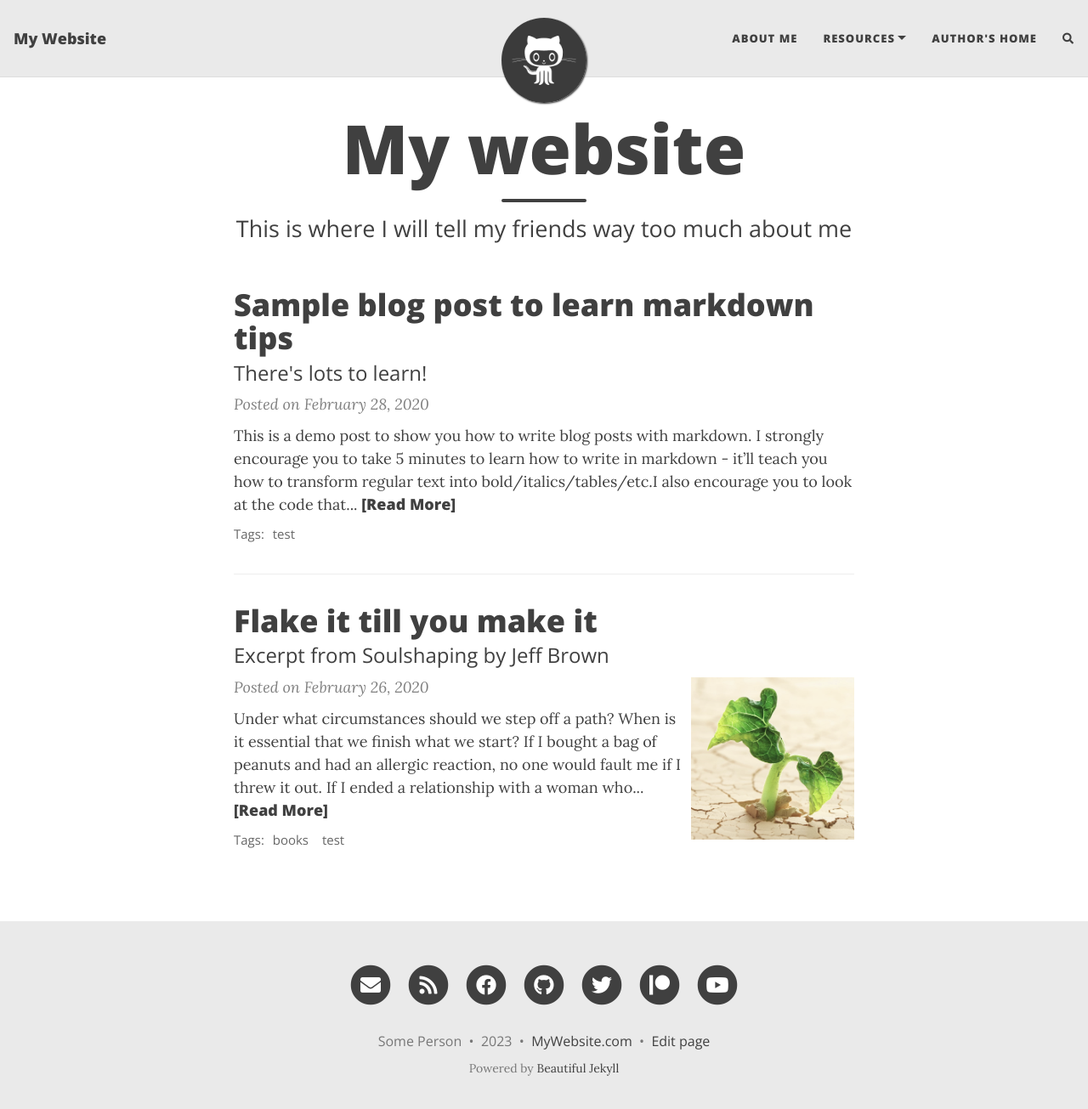
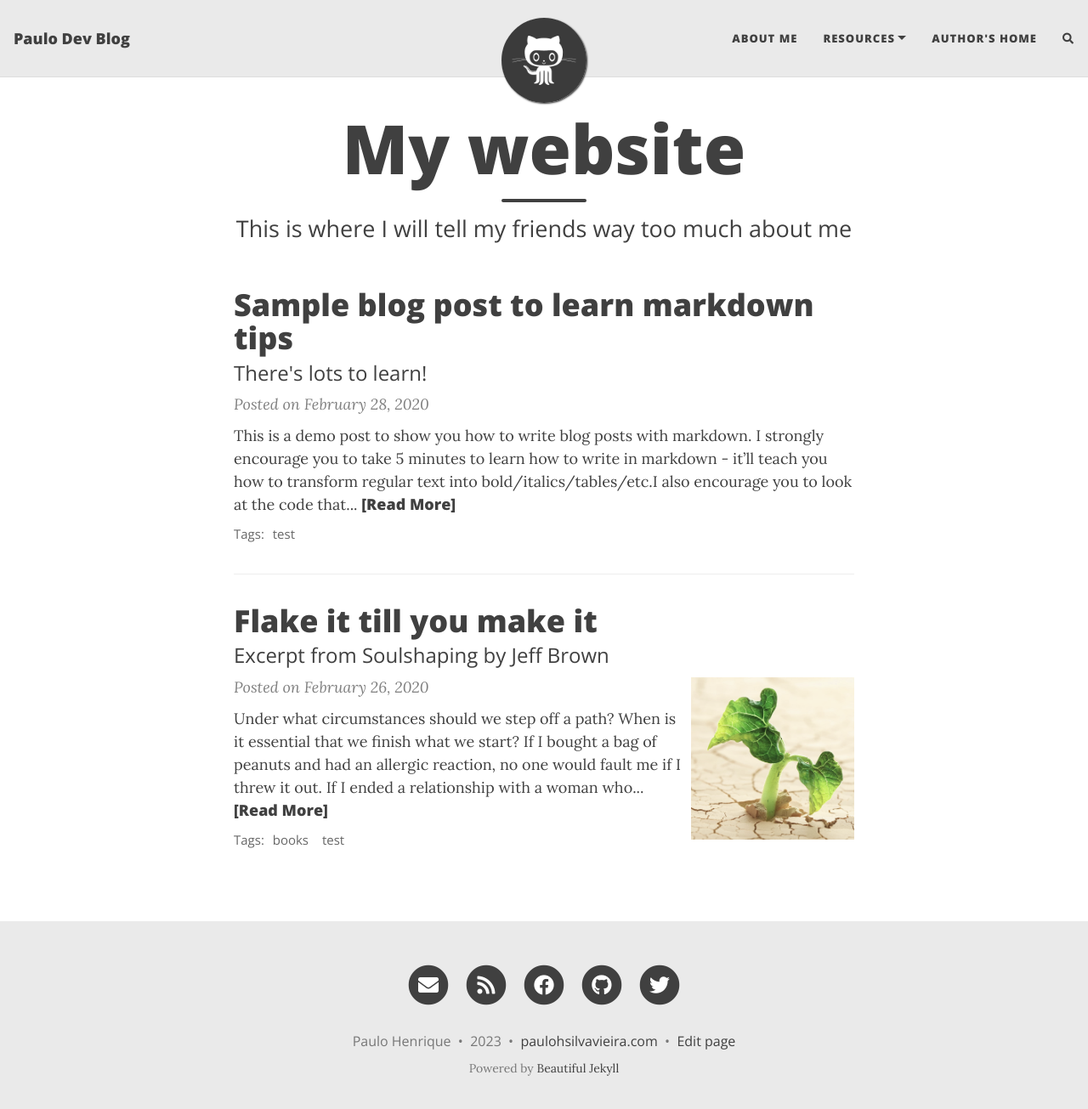
Before and after one commit to paulohsilvavieira/paulohsilvavieira.github.io, a Jekyll site: the page built from index.html, in a window 1280 px wide and 1318 px high. Shown: the top 1305 px of the window at 85% size. Built offline with Jekyll 4.4.1, drawn with Linux system fonts in a browser that asks for light colours; nearby versions of some CDN libraries; the list of posts is cut into pages by our own code; comment, search, counter and statistics services are not loaded.

Commit message:
remove files

```diff
--- a/_config.yml
+++ b/_config.yml
@@ -10,10 +10,10 @@
 ############################
 
 # Name of website
-title: My Website
+title: Paulo Dev Blog
 
 # Your name to show in the footer
-author: Some Person
+author: Paulo Henrique
 
 ###############################################
 # --- List of links in the navigation bar --- #
@@ -50,13 +50,11 @@ round-avatar: true
 # You can change the order that they show up on the page by changing the order here.
 # Uncomment the links you want to show and add your information to each one.
 social-network-links:
-  email: "someone@example.com"
+  email: "paulo.hsilvavieira@gmail.com"
   rss: true  # remove this line if you don't want to show an RSS link at the bottom
-  facebook: deanattali
-  github: daattali
-  twitter: daattali
-  patreon: DeanAttali
-  youtube: c/daattali
+  facebook: paulohsilvavieira
+  github: paulohsilvavieira
+  twitter: paulohsilvavieira
 #  medium: yourname
 #  reddit: yourname
 #  linkedin: daattali
@@ -96,7 +94,7 @@ share-links-active:
 
 # How to display the link to your website in the footer
 # Remove this if you don't want a link in the footer
-url-pretty: "MyWebsite.com"
+url-pretty: "paulohsilvavieira.com"
 
 # Excerpt word length - Truncate the excerpt of each post on the feed page to the specified number of words
 excerpt_length: 50
```
Also changed, not shown: .github/FUNDING.yml (deleted), .github/issue_template.md (deleted), .github/pull_request_template.md (deleted).
